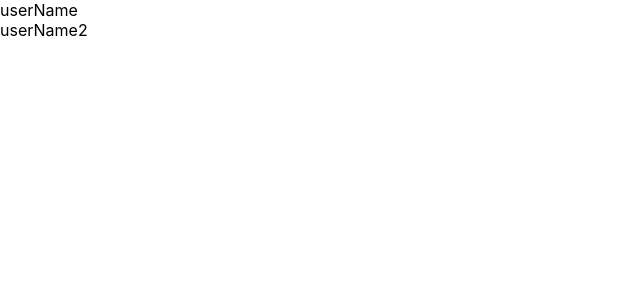
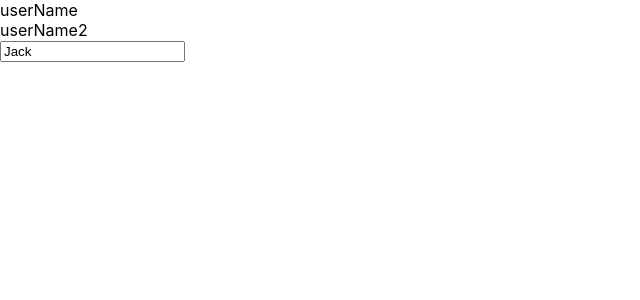
Before and after one commit to laurapoc/react-play-ground, a React (Create React App) app: page / in a window 1280 px wide. Shown: the top 300 px of the page, without its empty margins (0-640 px from the left). Built offline with nearby package versions, Linux system fonts and the light colour scheme; data requests are answered from the project's data file.

Commit message:
create useLocalStorage custom hook to read and update value in local storage

```diff
--- a/src/App.js
+++ b/src/App.js
@@ -1,7 +1,7 @@
+import { useEffect, useReducer } from "react";
 import "./App.css";
-import axios from "axios";
-import { useEffect, useReducer } from "react";
 import useFetch from "./hooks/useFetch";
+import LocalStorageInput from "./components/LocalStorageInput";
 
 const initialState = {
   isLoading: false,
@@ -32,12 +32,14 @@ const reducer = (state, action) => {
 
 function App() {
   const [state, dispatch] = useReducer(reducer, initialState);
-  const [{ response, error, isLoading }, doFetch] = useFetch("http://localhost:3000/users")
+  const [{ response, error, isLoading }, doFetch] = useFetch(
+    "http://localhost:3000/users"
+  );
 
   useEffect(() => {
     dispatch({ type: "getUsersStart" });
 
-    doFetch()
+    doFetch();
 
     // const getData = () => {
     //   axios.get("http://localhost:3000/users").then((response) => {
@@ -60,6 +62,7 @@ function App() {
       {response?.map((user) => (
         <div key={user.id}>{user.name}</div>
       ))}
+      <LocalStorageInput />
     </div>
   );
 }
--- /dev/null
+++ b/src/components/LocalStorageInput.js
@@ -0,0 +1,16 @@
+import { useLocalStorage } from "../hooks/useLocalStorage";
+
+const LocalStorageInput = () => {
+  const [name, setName] = useLocalStorage("name", "Jack");
+
+  return (
+    <input
+      type="text"
+      placeholder="enter name"
+      value={name}
+      onChange={(e) => setName(e.target.value)}
+    />
+  );
+};
+
+export default LocalStorageInput;
--- /dev/null
+++ b/src/hooks/useLocalStorage.jsx
@@ -0,0 +1,29 @@
+import { useState } from "react";
+
+export const useLocalStorage = (key, initialValue) => {
+  const [storedValue, setStoredValue] = useState(() => {
+    if (typeof window === "undefined") {
+      return initialValue;
+    }
+    try {
+      const item = localStorage.getItem(key);
+      return item ? JSON.parse(item) : initialValue;
+    } catch (error) {
+      console.error(error);
+    }
+  });
+
+  const setValue = (value) => {
+    try {
+      setStoredValue(value);
+
+      if (typeof window !== "undefined") {
+        localStorage.setItem(key, JSON.stringify(value));
+      }
+    } catch (error) {
+      console.error(error);
+    }
+  };
+
+  return [storedValue, setValue];
+};
```
Also changed, not shown: 1 other file (tests, documents, lock files or other folders).
